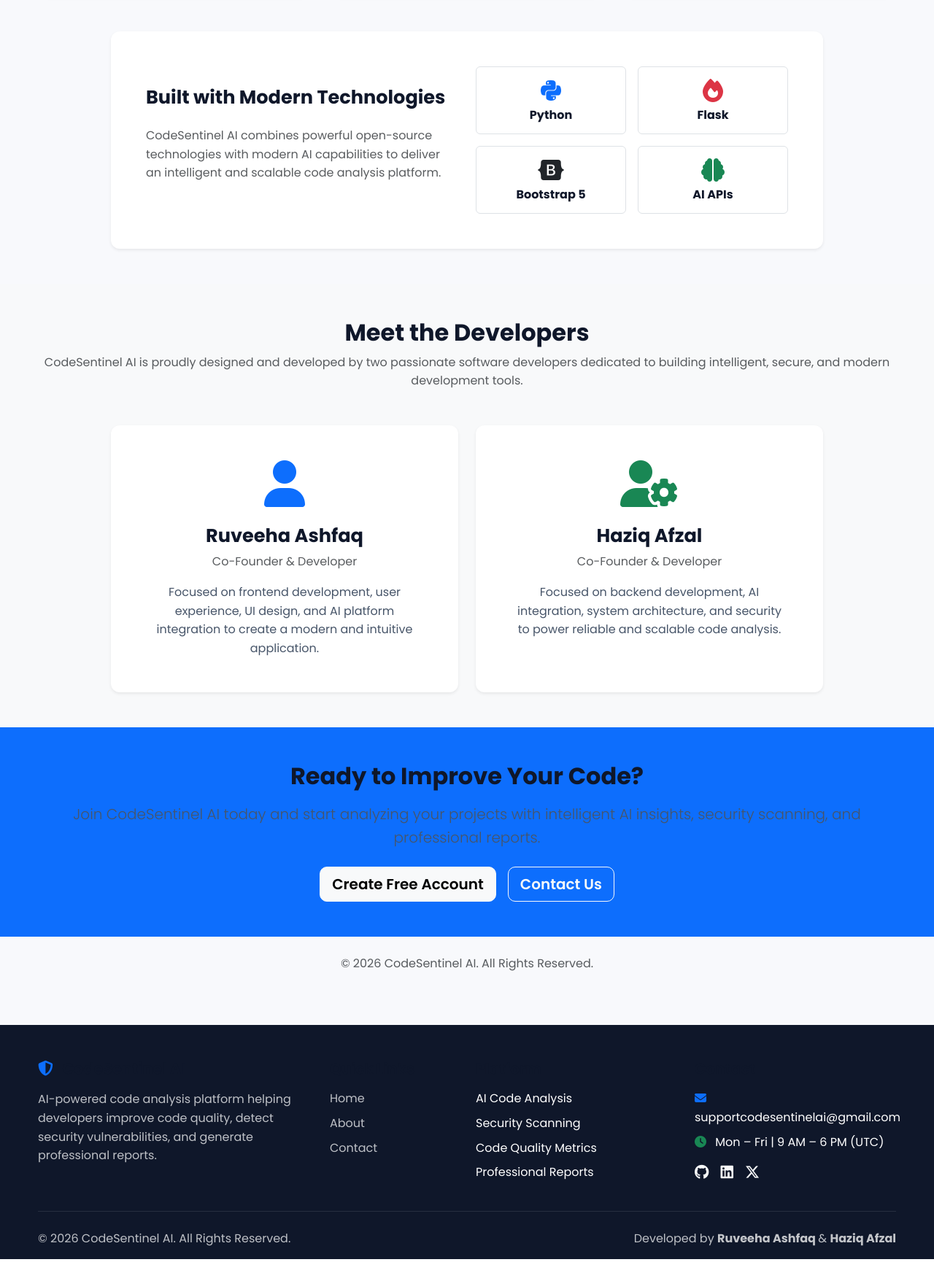
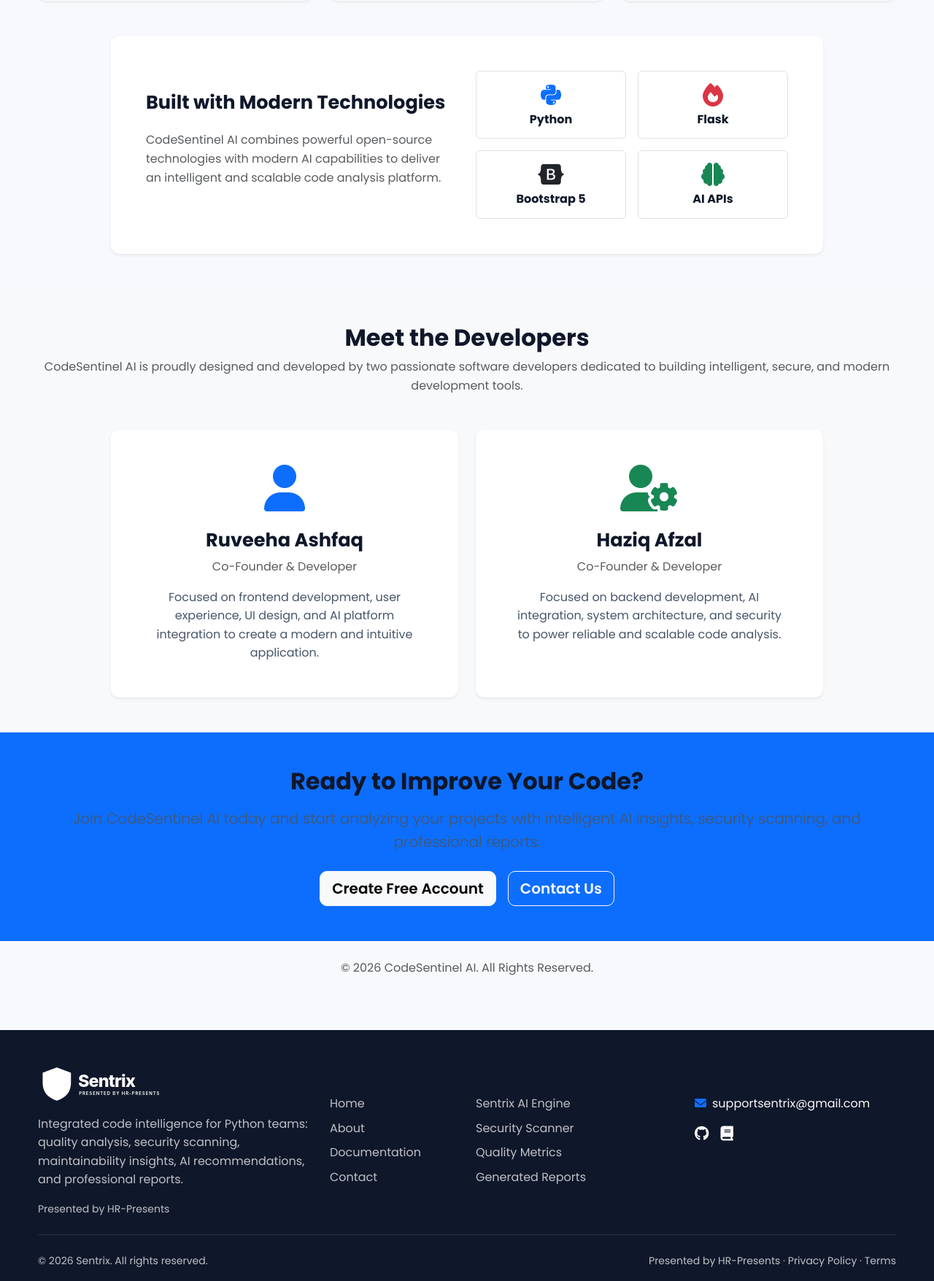
Before and after one commit to HaziqBinAfzal/HR-Presents-Sentrix, a Python web app: template templates/about.html in a window 1280 px wide. Shown: the part 1906-3662 px from the top of the page at 73% size. Before the commit the page ends 3632 px from the top, so only its background shows below. Run offline with Jinja, Linux system fonts and the light colour scheme; the template is opened without the code that fills it, so the values that code supplies are empty; some libraries are stand-ins or nearby versions.

Commit message:
feat: integrate Sentrix global branding and navigation

```diff
--- a/templates/base.html
+++ b/templates/base.html
@@ -1,666 +1,142 @@
 <!DOCTYPE html>
-
 <html lang="en">
-
 <head>
-
     <meta charset="UTF-8">
-
-    <meta name="viewport"
-          content="width=device-width, initial-scale=1.0">
-
-    <title>
-
-        {% block title %}CodeSentinel AI{% endblock %}
-
-    </title>
-
-    <!-- Bootstrap 5 -->
-
-    <link
-        href="https://cdn.jsdelivr.net/npm/bootstrap@5.3.3/dist/css/bootstrap.min.css"
-        rel="stylesheet">
-
-    <!-- Font Awesome -->
-
-    <link
-        rel="stylesheet"
-        href="https://cdnjs.cloudflare.com/ajax/libs/font-awesome/6.6.0/css/all.min.css">
-
-    <!-- Google Font -->
-
-    <link
-        href="https://fonts.googleapis.com/css2?family=Poppins:wght@300;400;500;600;700&display=swap"
-        rel="stylesheet">
-
-    <!-- Chart.js -->
-
+    <meta name="viewport" content="width=device-width, initial-scale=1.0">
+    <meta name="description" content="Sentrix is an AI-powered Python code quality and security analysis platform presented by HR-Presents.">
+    <meta name="theme-color" content="#2563eb">
+    <title>{% block title %}Sentrix{% endblock %}</title>
+    <link rel="icon" type="image/svg+xml" href="{{ url_for('static', filename='images/favicon.svg') }}">
+    <link href="https://cdn.jsdelivr.net/npm/bootstrap@5.3.3/dist/css/bootstrap.min.css" rel="stylesheet">
+    <link rel="stylesheet" href="https://cdnjs.cloudflare.com/ajax/libs/font-awesome/6.6.0/css/all.min.css">
+    <link href="https://fonts.googleapis.com/css2?family=Poppins:wght@300;400;500;600;700&display=swap" rel="stylesheet">
     <script src="https://cdn.jsdelivr.net/npm/chart.js"></script>
-
-    <!-- Custom CSS -->
-
-    <link rel="stylesheet"
-          href="{{ url_for('static', filename='css/style.css') }}">
-
+    <link rel="stylesheet" href="{{ url_for('static', filename='css/style.css') }}">
     <style>
-
-        body{
-
-            font-family:'Poppins',sans-serif;
-
-            background:#f8f9fc;
-
-        }
-
-        .navbar{
-
-            box-shadow:0 2px 20px rgba(0,0,0,.08);
-
-        }
-
-        .navbar-brand{
-
-            font-weight:700;
-
-            font-size:1.4rem;
-
-        }
-
-        .nav-link{
-
-            font-weight:500;
-
-        }
-
-        footer{
-
-            background:#0f172a;
-
-            color:#fff;
-
-        }
-
+        body { font-family: 'Poppins', sans-serif; background: #f8f9fc; }
+        .navbar { box-shadow: 0 2px 20px rgba(0,0,0,.08); }
+        .brand-logo { width: 172px; height: auto; display: block; }
+        .nav-link { font-weight: 500; }
+        footer { background: #0f172a; color: #fff; }
+        .footer-logo { width: 210px; filter: brightness(0) invert(1); }
+        @media (max-width: 575.98px) { .brand-logo { width: 145px; } }
     </style>
-
 </head>
-
 <body>
-
-<!-- Navigation -->
-
-<nav class="navbar navbar-expand-lg navbar-light bg-white sticky-top">
-
+<nav class="navbar navbar-expand-lg navbar-light bg-white sticky-top" aria-label="Primary navigation">
     <div class="container">
-
-        <a class="navbar-brand text-primary"
-
-           href="{{ url_for('main.home') }}">
-
-            <i class="fa-solid fa-shield-halved me-2"></i>
-
-            CodeSentinel AI
-
+        <a class="navbar-brand" href="{{ url_for('main.home') }}" aria-label="Sentrix home">
+            <img class="brand-logo" src="{{ url_for('static', filename='images/sentrix-logo.svg') }}" alt="Sentrix — Presented by HR-Presents">
         </a>
-
-        <button class="navbar-toggler"
-
-                type="button"
-
-                data-bs-toggle="collapse"
-
-                data-bs-target="#navbarNav">
-
+        <button class="navbar-toggler" type="button" data-bs-toggle="collapse" data-bs-target="#navbarNav" aria-controls="navbarNav" aria-expanded="false" aria-label="Toggle navigation">
             <span class="navbar-toggler-icon"></span>
-
         </button>
-
-        <div class="collapse navbar-collapse"
-
-             id="navbarNav">
-
+        <div class="collapse navbar-collapse" id="navbarNav">
             <ul class="navbar-nav ms-auto align-items-lg-center">
-
-                <li class="nav-item">
-
-                    <a class="nav-link"
-
-                       href="{{ url_for('main.home') }}">
-
-                        Home
-
+                <li class="nav-item"><a class="nav-link" href="{{ url_for('main.home') }}">Home</a></li>
+                <li class="nav-item"><a class="nav-link" href="{{ url_for('main.about') }}">About</a></li>
+                <li class="nav-item"><a class="nav-link" href="{{ url_for('main.documentation') }}">Documentation</a></li>
+                <li class="nav-item"><a class="nav-link" href="{{ url_for('main.reviews') }}">Reviews</a></li>
+                <li class="nav-item"><a class="nav-link" href="{{ url_for('main.contact') }}">Contact</a></li>
+                {% if current_user.is_authenticated %}
+                <li class="nav-item"><a class="nav-link" href="{{ url_for('main.dashboard') }}">Dashboard</a></li>
+                <li class="nav-item"><a class="nav-link" href="{{ url_for('main.upload') }}">Upload</a></li>
+                <li class="nav-item"><a class="nav-link" href="{{ url_for('main.history') }}">History</a></li>
+                <li class="nav-item dropdown ms-lg-3">
+                    <a class="btn btn-primary dropdown-toggle" href="#" role="button" data-bs-toggle="dropdown" aria-expanded="false">
+                        <i class="fa-solid fa-user-circle me-2"></i>{{ current_user.username }}
                     </a>
-
+                    <ul class="dropdown-menu dropdown-menu-end shadow border-0">
+                        <li><a class="dropdown-item" href="{{ url_for('main.profile') }}"><i class="fa-solid fa-user me-2"></i>Profile</a></li>
+                        <li><a class="dropdown-item" href="{{ url_for('main.settings') }}"><i class="fa-solid fa-gear me-2"></i>Settings</a></li>
+                        <li><hr class="dropdown-divider"></li>
+                        <li><a class="dropdown-item text-danger" href="{{ url_for('main.logout') }}"><i class="fa-solid fa-right-from-bracket me-2"></i>Logout</a></li>
+                    </ul>
                 </li>
-
-                <li class="nav-item">
-
-                    <a class="nav-link"
-
-                       href="{{ url_for('main.about') }}">
-
-                        About
-
-                    </a>
-
-                </li>
-
-                <li class="nav-item">
-
-                    <a class="nav-link"
-
-                       href="{{ url_for('main.contact') }}">
-
-                        Contact
-
-                    </a>
-
-                </li>
-
-
-{% if current_user.is_authenticated %}
-
-                <li class="nav-item">
-
-                    <a class="nav-link"
-
-                       href="{{ url_for('main.dashboard') }}">
-
-                        Dashboard
-
-                    </a>
-
-                </li>
-
-                <li class="nav-item">
-
-                    <a class="nav-link"
-
-                       href="{{ url_for('main.upload') }}">
-
-                        Upload
-
-                    </a>
-
-                </li>
-
-                <li class="nav-item">
-
-                    <a class="nav-link"
-
-                       href="{{ url_for('main.history') }}">
-
-                        History
-
-                    </a>
-
-                </li>
-
-                <li class="nav-item dropdown ms-lg-3">
-
-                    <a class="btn btn-primary dropdown-toggle"
-
-                       href="#"
-
-                       role="button"
-
-                       data-bs-toggle="dropdown">
-
-                        <i class="fa-solid fa-user-circle me-2"></i>
-
-                        {{ current_user.username }}
-
-                    </a>
-
-                    <ul class="dropdown-menu dropdown-menu-end shadow border-0">
-
-                        <li>
-
-                            <a class="dropdown-item"
-
-                               href="{{ url_for('main.profile') }}">
-
-                                <i class="fa-solid fa-user me-2"></i>
-
-                                Profile
-
-                            </a>
-
-                        </li>
-
-                        <li>
-
-                            <a class="dropdown-item"
-
-                               href="{{ url_for('main.settings') }}">
-
-                                <i class="fa-solid fa-gear me-2"></i>
-
-                                Settings
-
-                            </a>
-
-                        </li>
-
-                        <li>
-
-                            <hr class="dropdown-divider">
-
-                        </li>
-
-                        <li>
-
-                            <a class="dropdown-item text-danger"
-
-                               href="{{ url_for('main.logout') }}">
-
-                                <i class="fa-solid fa-right-from-bracket me-2"></i>
-
-                                Logout
-
-                            </a>
-
-                        </li>
-
-                    </ul>
-
-                </li>
-
                 {% else %}
-
-                <li class="nav-item">
-
-                    <a class="nav-link"
-
-                       href="{{ url_for('main.login') }}">
-
-                        Login
-
-                    </a>
-
-                </li>
-
-                <li class="nav-item ms-lg-2">
-
-                    <a class="btn btn-primary"
-
-                       href="{{ url_for('main.register') }}">
-
-                        Get Started
-
-                    </a>
-
-                </li>
-
+                <li class="nav-item"><a class="nav-link" href="{{ url_for('main.login') }}">Login</a></li>
+                <li class="nav-item ms-lg-2"><a class="btn btn-primary" href="{{ url_for('main.register') }}">Get Started</a></li>
                 {% endif %}
-
             </ul>
-
         </div>
-
     </div>
-
 </nav>
 
-<!-- Flash Messages -->
-
 <div class="container mt-4">
-
     {% with messages = get_flashed_messages(with_categories=true) %}
-
         {% if messages %}
-
             {% for category, message in messages %}
-
-                <div class="alert alert-{{ category }} alert-dismissible fade show shadow-sm">
-
+                <div class="alert alert-{{ category }} alert-dismissible fade show shadow-sm" role="alert">
                     {{ message }}
-
-                    <button type="button"
-
-                            class="btn-close"
-
-                            data-bs-dismiss="alert">
-
-                    </button>
-
+                    <button type="button" class="btn-close" data-bs-dismiss="alert" aria-label="Close"></button>
                 </div>
-
             {% endfor %}
-
         {% endif %}
-
     {% endwith %}
-
 </div>
 
-<!-- Main Content -->
-
-<main>
-
-    {% block content %}{% endblock %}
-
-</main>
-
-
-<!-- Footer -->
+<main>{% block content %}{% endblock %}</main>
 
 <footer class="pt-5 pb-3 mt-5">
-
     <div class="container">
-
         <div class="row g-4">
-
-            <!-- Brand -->
-
             <div class="col-lg-4">
-
-                <h4 class="fw-bold mb-3">
-
-                    <i class="fa-solid fa-shield-halved me-2 text-primary"></i>
-
-                    CodeSentinel AI
-
-                </h4>
-
-                <p class="text-light opacity-75">
-
-                    AI-powered code analysis platform helping developers
-                    improve code quality, detect security vulnerabilities,
-                    and generate professional reports.
-
-                </p>
-
+                <img class="footer-logo mb-3" src="{{ url_for('static', filename='images/sentrix-logo.svg') }}" alt="Sentrix">
+                <p class="text-light opacity-75">Integrated code intelligence for Python teams: quality analysis, security scanning, maintainability insights, AI recommendations, and professional reports.</p>
+                <p class="small text-light opacity-75 mb-0">Presented by HR-Presents</p>
             </div>
-
-            <!-- Quick Links -->
-
-            <div class="col-md-2">
-
-                <h5 class="fw-bold mb-3">
-
-                    Quick Links
-
-                </h5>
-
+            <div class="col-6 col-md-2">
+                <h5 class="fw-bold mb-3">Quick Links</h5>
                 <ul class="list-unstyled">
-
-                    <li class="mb-2">
-
-                        <a href="{{ url_for('main.home') }}"
-                           class="text-decoration-none text-light opacity-75">
-
-                            Home
-
-                        </a>
-
-                    </li>
-
-                    <li class="mb-2">
-
-                        <a href="{{ url_for('main.about') }}"
-                           class="text-decoration-none text-light opacity-75">
-
-                            About
-
-                        </a>
-
-                    </li>
-
-                    <li class="mb-2">
-
-                        <a href="{{ url_for('main.contact') }}"
-                           class="text-decoration-none text-light opacity-75">
-
-                            Contact
-
-                        </a>
-
-                    </li>
-
-                    {% if current_user.is_authenticated %}
-
-                    <li>
-
-                        <a href="{{ url_for('main.dashboard') }}"
-                           class="text-decoration-none text-light opacity-75">
-
-                            Dashboard
-
-                        </a>
-
-                    </li>
-
-                    {% endif %}
-
+                    <li class="mb-2"><a href="{{ url_for('main.home') }}" class="text-decoration-none text-light opacity-75">Home</a></li>
+                    <li class="mb-2"><a href="{{ url_for('main.about') }}" class="text-decoration-none text-light opacity-75">About</a></li>
+                    <li class="mb-2"><a href="{{ url_for('main.documentation') }}" class="text-decoration-none text-light opacity-75">Documentation</a></li>
+                    <li><a href="{{ url_for('main.contact') }}" class="text-decoration-none text-light opacity-75">Contact</a></li>
                 </ul>
-
             </div>
-
-            <!-- Resources -->
-
+            <div class="col-6 col-md-3">
+                <h5 class="fw-bold mb-3">Platform</h5>
+                <ul class="list-unstyled text-light opacity-75">
+                    <li class="mb-2">Sentrix AI Engine</li>
+                    <li class="mb-2">Security Scanner</li>
+                    <li class="mb-2">Quality Metrics</li>
+                    <li>Generated Reports</li>
+                </ul>
+            </div>
             <div class="col-md-3">
-
-                <h5 class="fw-bold mb-3">
-
-                    Platform
-
-                </h5>
-
-                <ul class="list-unstyled">
-
-                    <li class="mb-2">
-
-                        AI Code Analysis
-
-                    </li>
-
-                    <li class="mb-2">
-
-                        Security Scanning
-
-                    </li>
-
-                    <li class="mb-2">
-
-                        Code Quality Metrics
-
-                    </li>
-
-                    <li>
-
-                        Professional Reports
-
-                    </li>
-
-                </ul>
-
+                <h5 class="fw-bold mb-3">Contact</h5>
+                <p class="mb-2"><i class="fa-solid fa-envelope me-2 text-primary"></i><a class="text-light text-decoration-none" href="mailto:supportsentrix@gmail.com">supportsentrix@gmail.com</a></p>
+                <div class="d-flex gap-3 mt-3">
+                    <a href="https://github.com/HaziqBinAfzal/HR-Presents-Sentrix" class="text-light" aria-label="Sentrix on GitHub"><i class="fab fa-github fa-lg"></i></a>
+                    <a href="{{ url_for('main.documentation') }}" class="text-light" aria-label="Documentation"><i class="fa-solid fa-book fa-lg"></i></a>
+                </div>
             </div>
-
-            <!-- Contact -->
-
-            <div class="col-md-3">
-
-                <h5 class="fw-bold mb-3">
-
-                    Contact
-
-                </h5>
-
-                <p class="mb-2">
-
-                    <i class="fa-solid fa-envelope me-2 text-primary"></i>
-
-                    supportcodesentinelai@gmail.com
-
-                </p>
-
-                <p class="mb-3">
-
-                    <i class="fa-solid fa-clock me-2 text-success"></i>
-
-                    Mon – Fri | 9 AM – 6 PM (UTC)
-
-                </p>
-
-                <div class="d-flex gap-3">
-
-                    <a href="#"
-                       class="text-light">
-
-                        <i class="fab fa-github fa-lg"></i>
-
-                    </a>
-
-                    <a href="#"
-                       class="text-light">
-
-                        <i class="fab fa-linkedin fa-lg"></i>
-
-                    </a>
-
-                    <a href="#"
-                       class="text-light">
-
-                        <i class="fab fa-x-twitter fa-lg"></i>
-
-                    </a>
-
-                </div>
-
-            </div>
-
         </div>
-
         <hr class="border-secondary my-4">
-
-        <div class="row align-items-center">
-
-            <div class="col-lg-6">
-
-                <p class="mb-0 text-light opacity-75">
-
-                    © {{ current_year or 2026 }} CodeSentinel AI. All Rights Reserved.
-
-                </p>
-
-            </div>
-
-            <div class="col-lg-6 text-lg-end mt-3 mt-lg-0">
-
-                <p class="mb-0 text-light opacity-75">
-
-                    Developed by
-
-                    <strong class="text-white">
-
-                        Ruveeha Ashfaq
-
-                    </strong>
-
-                    &
-
-                    <strong class="text-white">
-
-                        Haziq Afzal
-
-                    </strong>
-
-                </p>
-
-            </div>
-
+        <div class="d-flex flex-column flex-lg-row justify-content-between gap-2 text-light opacity-75 small">
+            <span>© {{ current_year or 2026 }} Sentrix. All rights reserved.</span>
+            <span>Presented by HR-Presents · <a class="text-light" href="#">Privacy Policy</a> · <a class="text-light" href="#">Terms</a></span>
         </div>
-
     </div>
-
 </footer>
 
-
-<!-- Bootstrap JavaScript -->
-
 <script src="https://cdn.jsdelivr.net/npm/bootstrap@5.3.3/dist/js/bootstrap.bundle.min.js"></script>
-
-<!-- Custom JavaScript -->
-
 <script>
-
-    // Automatically hide flash messages
-
     setTimeout(function () {
-
-        const alerts = document.querySelectorAll('.alert');
-
-        alerts.forEach(function (alert) {
-
-            const bsAlert = bootstrap.Alert.getOrCreateInstance(alert);
-
-            bsAlert.close();
-
+        document.querySelectorAll('.alert').forEach(function (element) {
+            bootstrap.Alert.getOrCreateInstance(element).close();
         });
-
     }, 5000);
-
-    // Enable tooltips
-
-    const tooltipTriggerList = document.querySelectorAll('[data-bs-toggle="tooltip"]');
-
-    tooltipTriggerList.forEach(function (tooltipTriggerEl) {
-
-        new bootstrap.Tooltip(tooltipTriggerEl);
-
+    document.querySelectorAll('[data-bs-toggle="tooltip"]').forEach(function (element) {
+        new bootstrap.Tooltip(element);
     });
-
-    // Smooth scrolling for anchor links
-
-    document.querySelectorAll('a[href^="#"]').forEach(function(anchor){
-
-        anchor.addEventListener('click', function(e){
-
-            e.preventDefault();
-
-            const target = document.querySelector(this.getAttribute('href'));
-
-            if(target){
-
-                target.scrollIntoView({
-
-                    behavior: 'smooth'
-
-                });
-
-            }
-
+    document.querySelectorAll('.user-local-time').forEach(function (element) {
+        const utcTime = new Date(element.dataset.time);
+        element.textContent = utcTime.toLocaleString(undefined, {
+            year: 'numeric', month: 'short', day: '2-digit', hour: '2-digit', minute: '2-digit'
         });
-
     });
-
-
- // Convert UTC timestamps to user's local timezone
-
-    document.querySelectorAll(".user-local-time").forEach(function (element) {
-
-        const utcTime = new Date(element.dataset.time);
-
-        element.textContent = utcTime.toLocaleString(
-            undefined,
-            {
-                year: "numeric",
-                month: "short",
-                day: "2-digit",
-                hour: "2-digit",
-                minute: "2-digit",
-                second: "2-digit"
-            }
-        );
-
-    });
-
-
-
 </script>
-
 {% block scripts %}{% endblock %}
-
 </body>
-
 </html>
```
